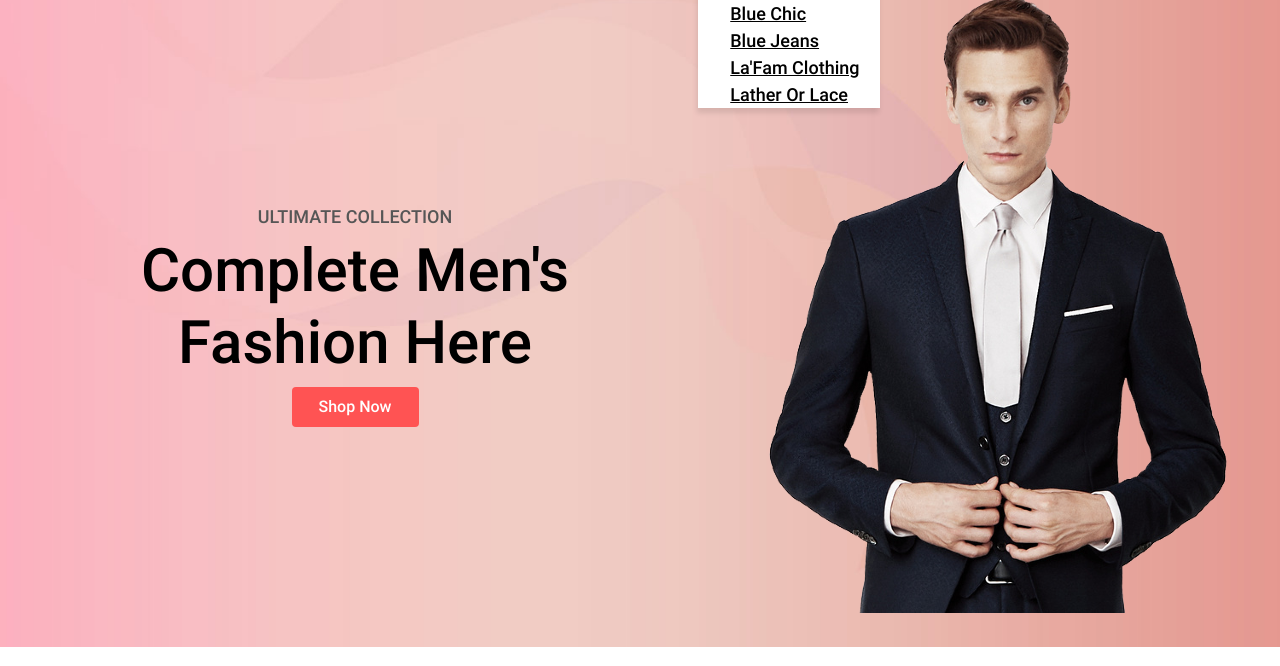
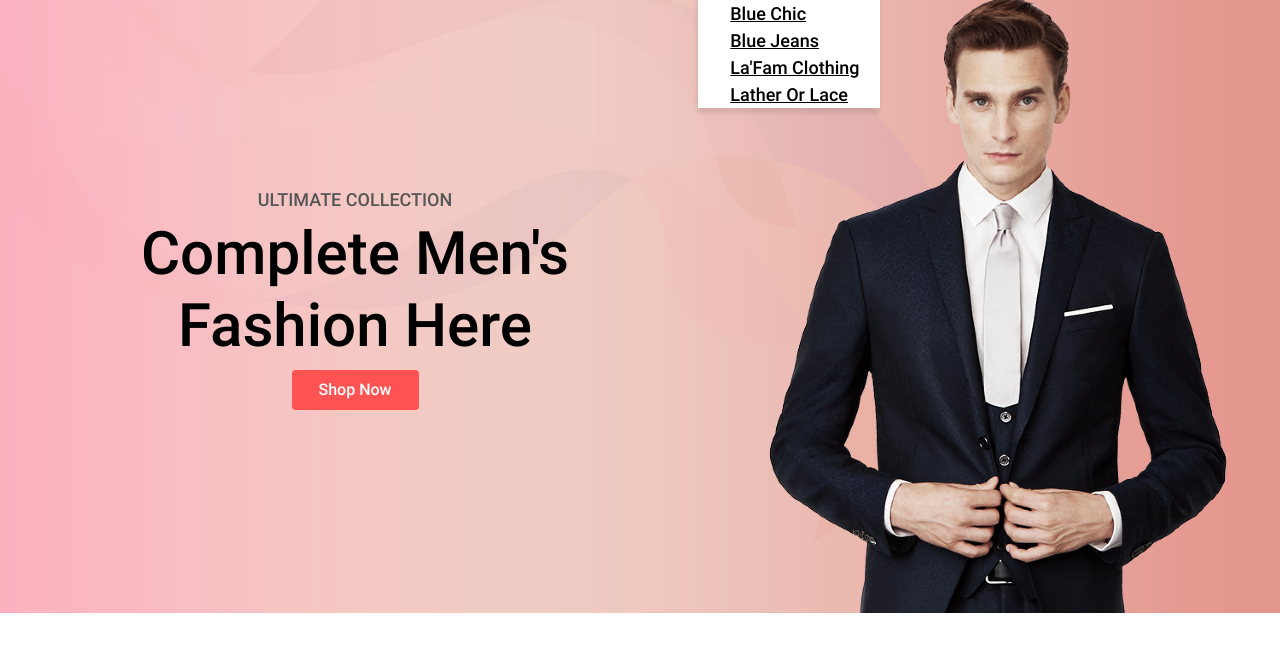
Before and after one commit to NaimurRahman1011/mens_world, a plain HTML site: page index.html in a window 1280 px wide. Shown: the part 134-800 px from the top of the page. Drawn offline with nearby package versions, Linux system fonts and the light colour scheme; a web font is replaced by a local one.

Commit message:
Update style.css

```diff
--- a/css/style.css
+++ b/css/style.css
@@ -139,7 +139,7 @@ _____________________*/
 .banner_text {
   font-family: Roboto-Medium;
   text-align: center;
-  margin: 220px 0;
+  margin: 203px 0;
 }
 .banner_text p {
   font-size: 18px;
```
